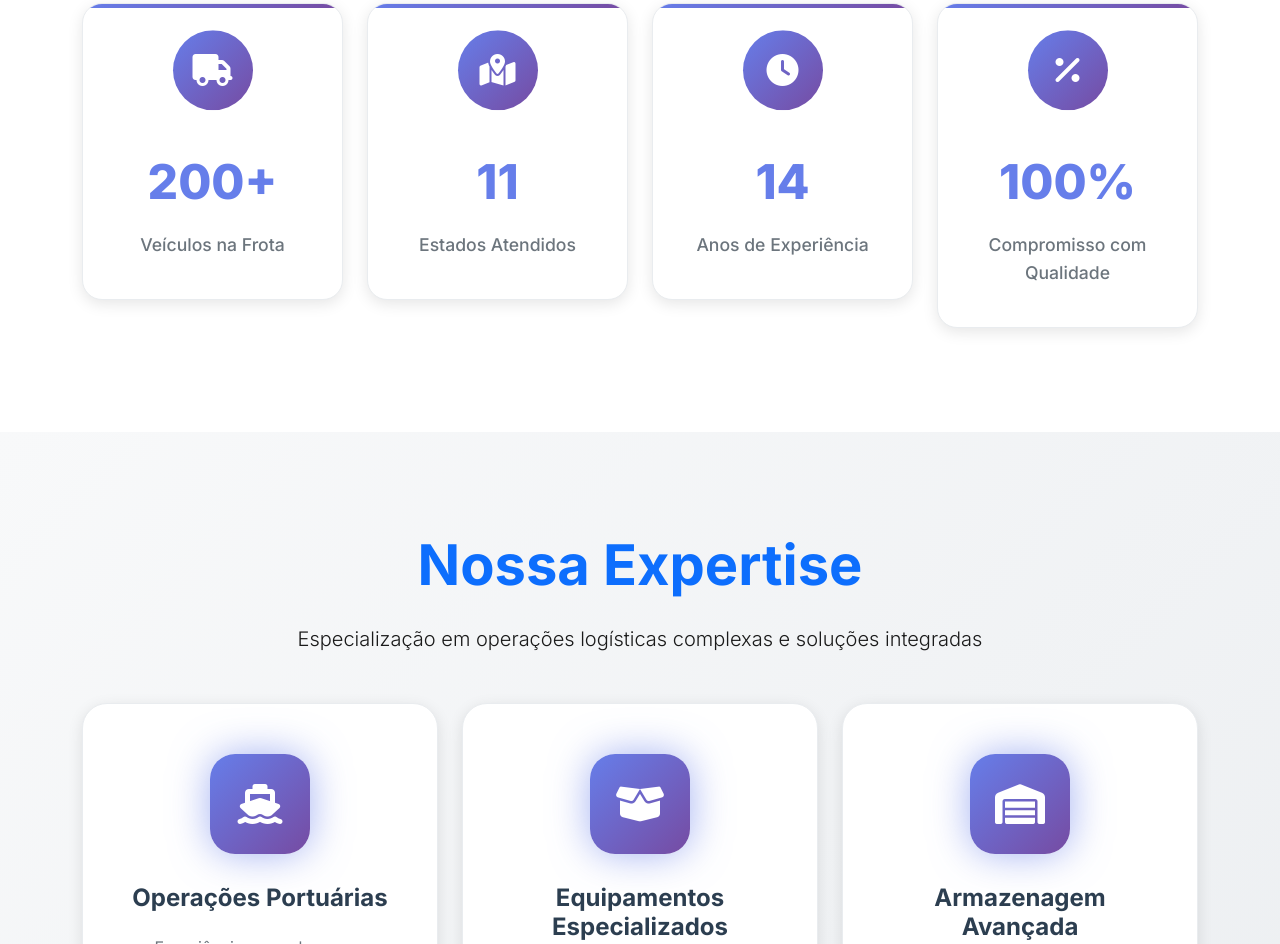
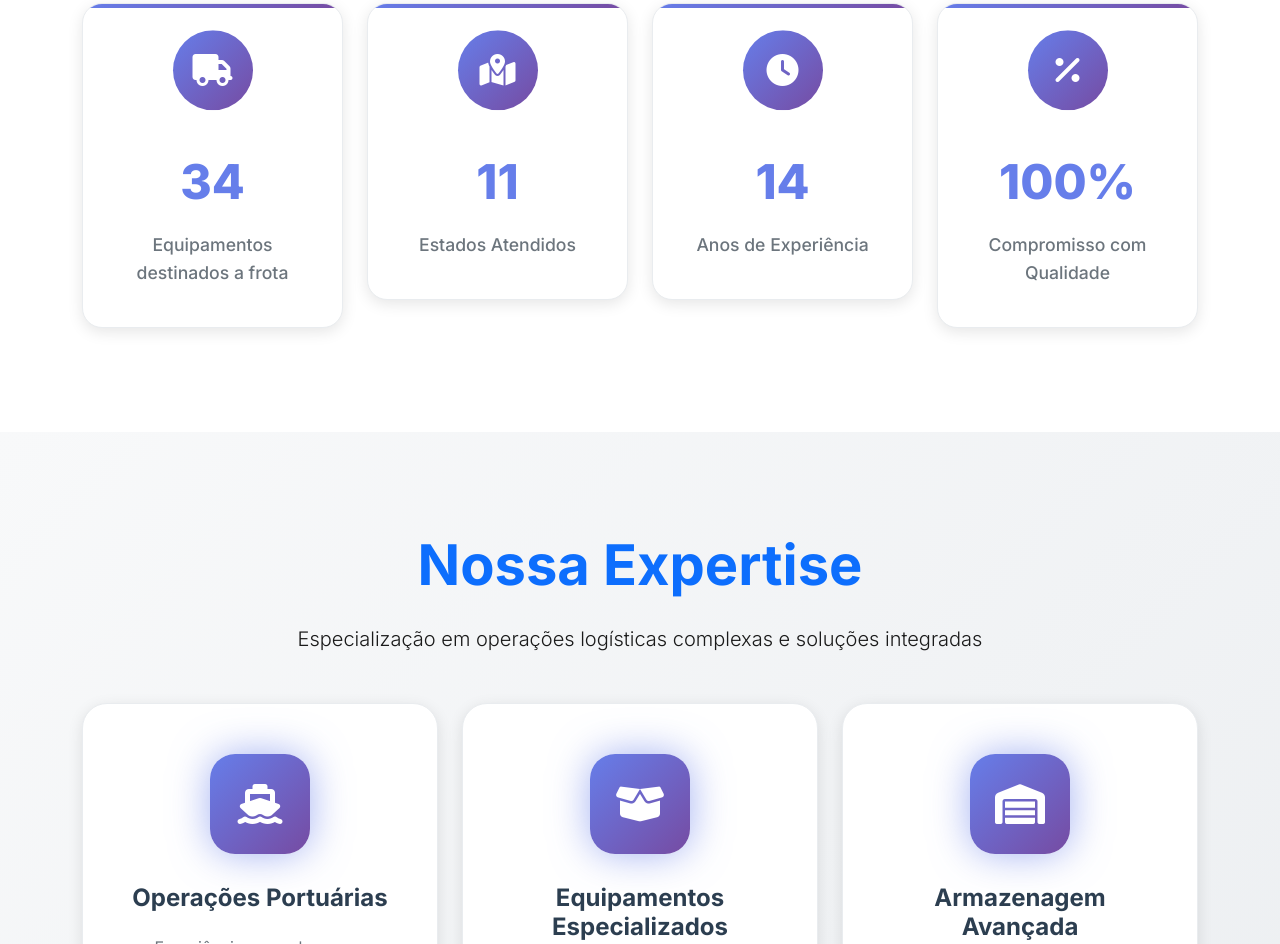
Before and after one commit to allissonsilvamodal-commits/Multi-Modal, a website: page index.html in a window 1280 px wide. Shown: the part 877-1821 px from the top of the page. Drawn offline with nearby package versions, Linux system fonts and the light colour scheme.

Commit message:
Update index.html

```diff
--- a/index.html
+++ b/index.html
@@ -1074,8 +1074,8 @@
                         <div class="stat-icon">
                             <i class="fas fa-truck"></i>
                     </div>
-                        <div class="stat-number">200+</div>
-                        <div class="stat-label">Veículos na Frota</div>
+                        <div class="stat-number">34</div>
+                        <div class="stat-label">Equipamentos destinados a frota</div>
                 </div>
                     </div>
                 <div class="col-md-3 col-sm-6 mb-4">
```
